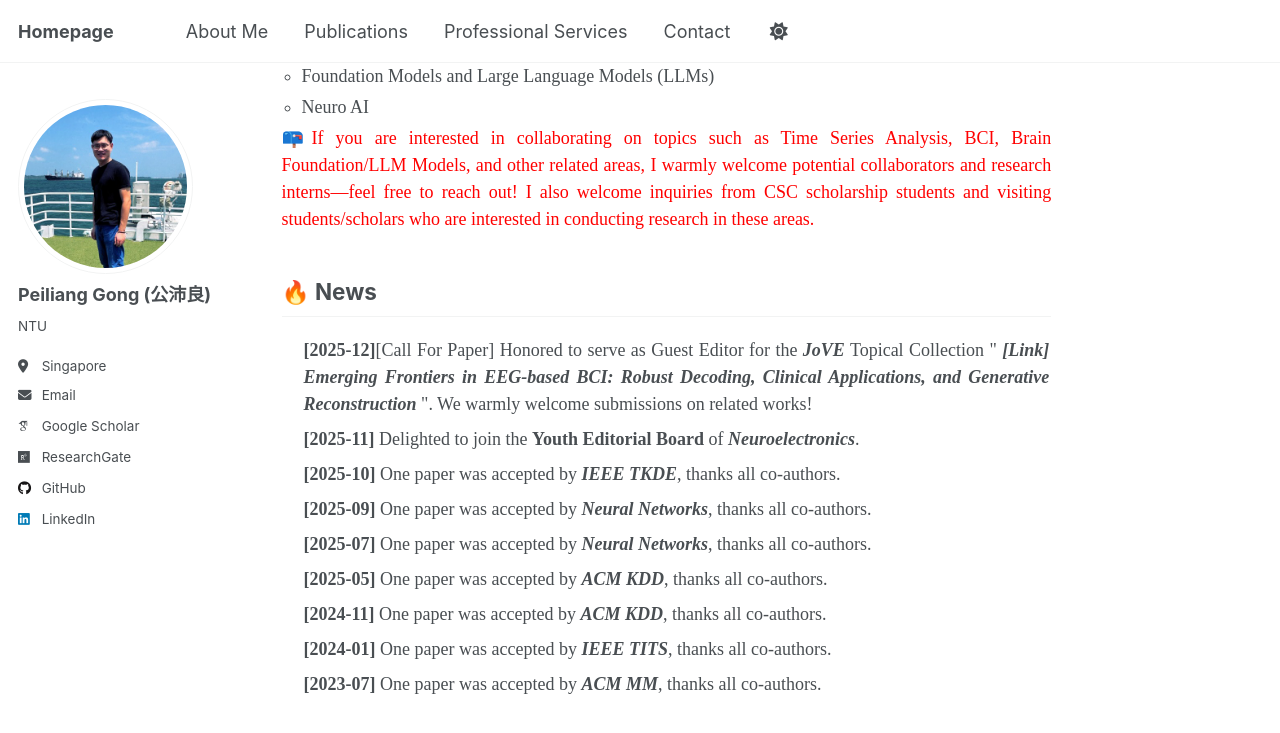
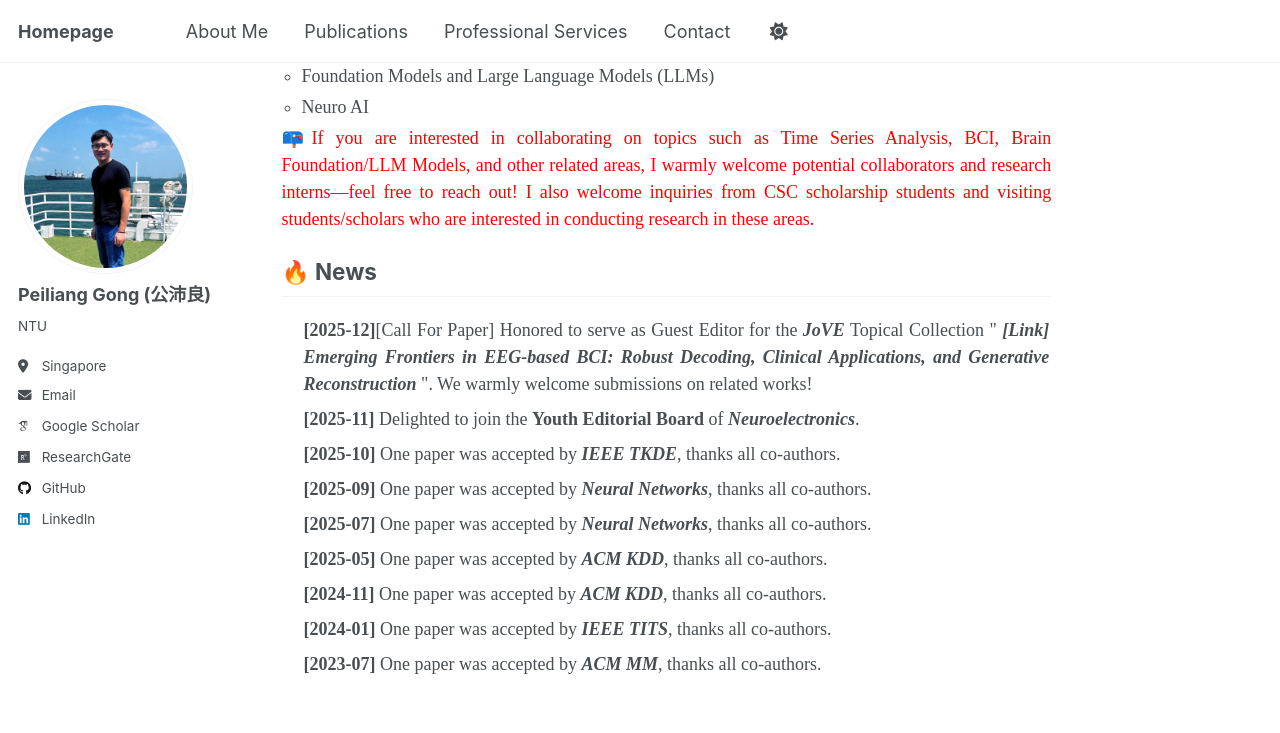
Before and after one commit to Tokenmw/Tokenmw.github.io, a Jekyll site: the page built from _pages/about.md, in a window 1280 px wide and 900 px high, scrolled down 367 px. Shown: the top 733 px of the window. Built offline with Jekyll 4.4.1, drawn with Linux system fonts in a browser that asks for light colours; some web fonts are replaced.

Commit message:
Update about.md

```diff
--- a/_pages/about.md
+++ b/_pages/about.md
@@ -30,6 +30,9 @@ html {
 📪If you are interested in collaborating on topics such as Time Series Analysis, BCI, Brain Foundation/LLM Models, and other related areas, I warmly welcome potential collaborators and research interns—feel free to reach out! I also welcome inquiries from CSC scholarship students and visiting students/scholars who are interested in conducting research in these areas.
 </div>
 
+<!-- 👇 添加这行：强制减少下方空白 -->
+<div style="margin-top: -20px;"></div>
+
 <!-- News -->
 {% include_relative news.md %}
 
```
